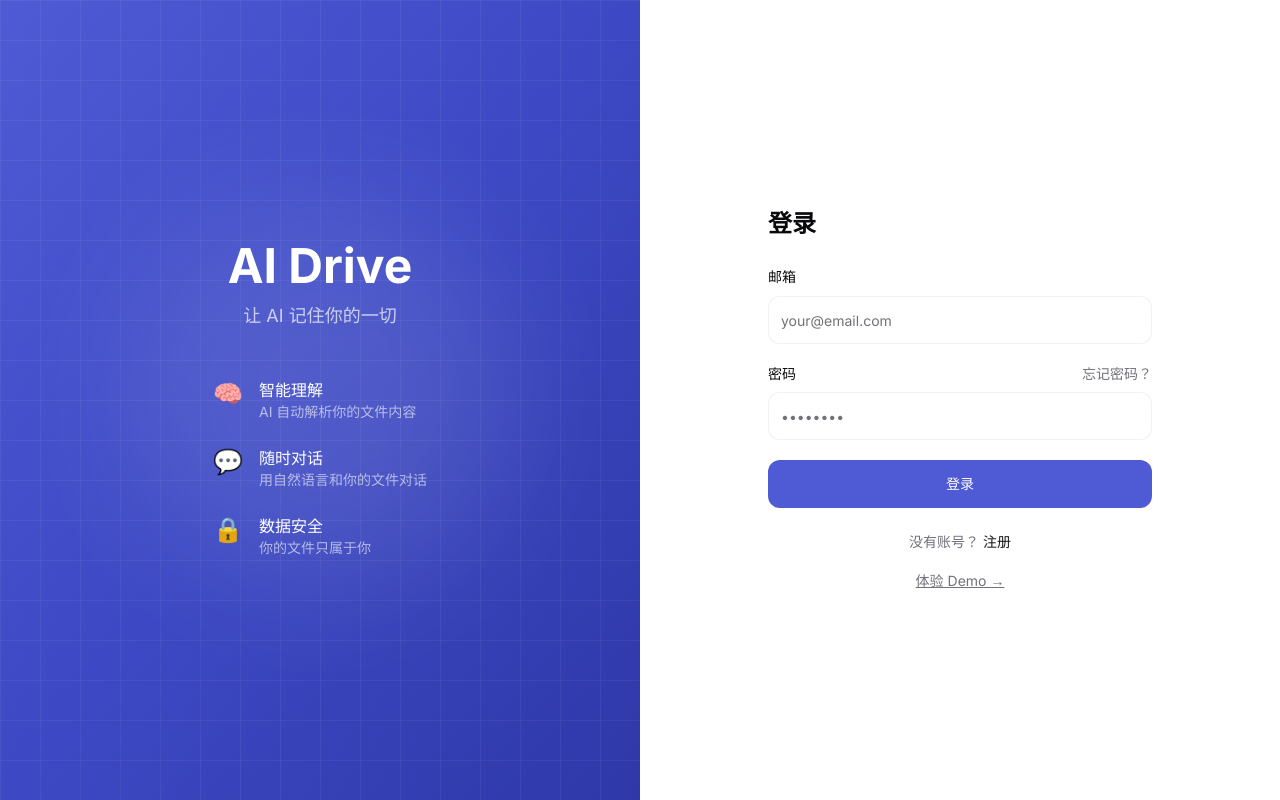
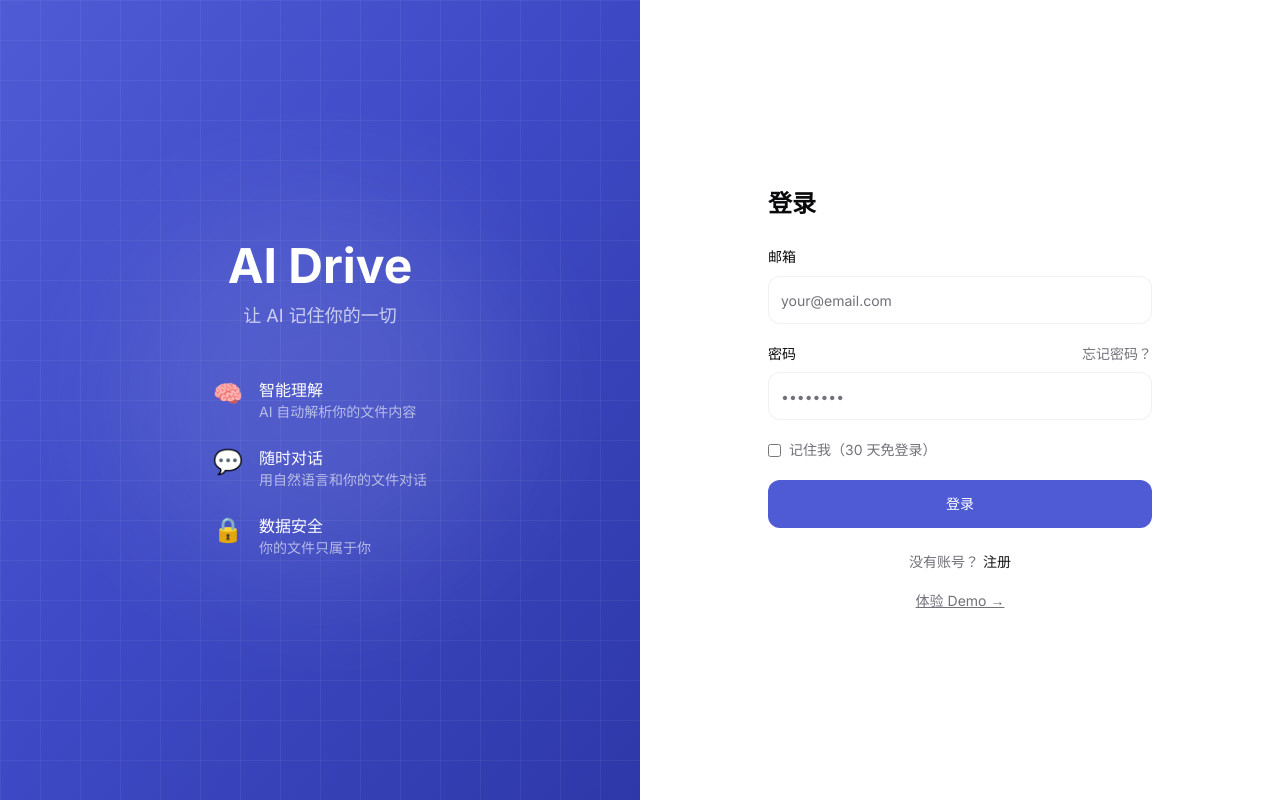
Before and after one commit to DriveMem/drivemem, a Next.js app in the folder apps/web/: page /login in a window 1280 px wide. Built offline with nearby package versions, Linux system fonts and the light colour scheme.

Commit message:
feat(web): login returnUrl redirect + remember me checkbox

```diff
--- a/apps/web/src/app/(auth)/login/page.tsx
+++ b/apps/web/src/app/(auth)/login/page.tsx
@@ -5,7 +5,7 @@ import { useForm } from "react-hook-form"
 import { zodResolver } from "@hookform/resolvers/zod"
 import { z } from "zod"
 import { signIn } from "next-auth/react"
-import { useRouter } from "next/navigation"
+import { useRouter, useSearchParams } from "next/navigation"
 import Link from "next/link"
 import { Button } from "@/components/ui/button"
 import { Input } from "@/components/ui/input"
@@ -20,8 +20,11 @@ type LoginForm = z.infer<typeof loginSchema>
 
 export default function LoginPage() {
   const router = useRouter()
+  const searchParams = useSearchParams()
+  const returnUrl = searchParams.get("returnUrl") || "/"
   const [error, setError] = useState<string | null>(null)
   const [loading, setLoading] = useState(false)
+  const [rememberMe, setRememberMe] = useState(false)
 
   const {
     register,
@@ -44,7 +47,7 @@ export default function LoginPage() {
       if (result?.error) {
         setError("邮箱或密码错误")
       } else {
-        router.push("/")
+        router.push(returnUrl)
         router.refresh()
       }
     } catch {
@@ -100,6 +103,11 @@ export default function LoginPage() {
           )}
         </div>
 
+        <div className="flex items-center gap-2">
+          <input type="checkbox" id="rememberMe" checked={rememberMe} onChange={(e) => setRememberMe(e.target.checked)} className="rounded border-border/50" />
+          <label htmlFor="rememberMe" className="text-sm text-muted-foreground cursor-pointer">记住我（30 天免登录）</label>
+        </div>
+
         {error && (
           <p className="text-sm text-destructive">{error}</p>
         )}
--- a/apps/web/src/middleware.ts
+++ b/apps/web/src/middleware.ts
@@ -37,7 +37,9 @@ export default auth((req) => {
 
   // Only redirect to login for known app routes
   if (!isLoggedIn && isAppRoute) {
-    return Response.redirect(new URL("/login", req.nextUrl))
+    const loginUrl = new URL("/login", req.nextUrl)
+    loginUrl.searchParams.set("returnUrl", req.nextUrl.pathname)
+    return Response.redirect(loginUrl)
   }
 
   // Unknown routes: let Next.js handle (will show 404)
```
